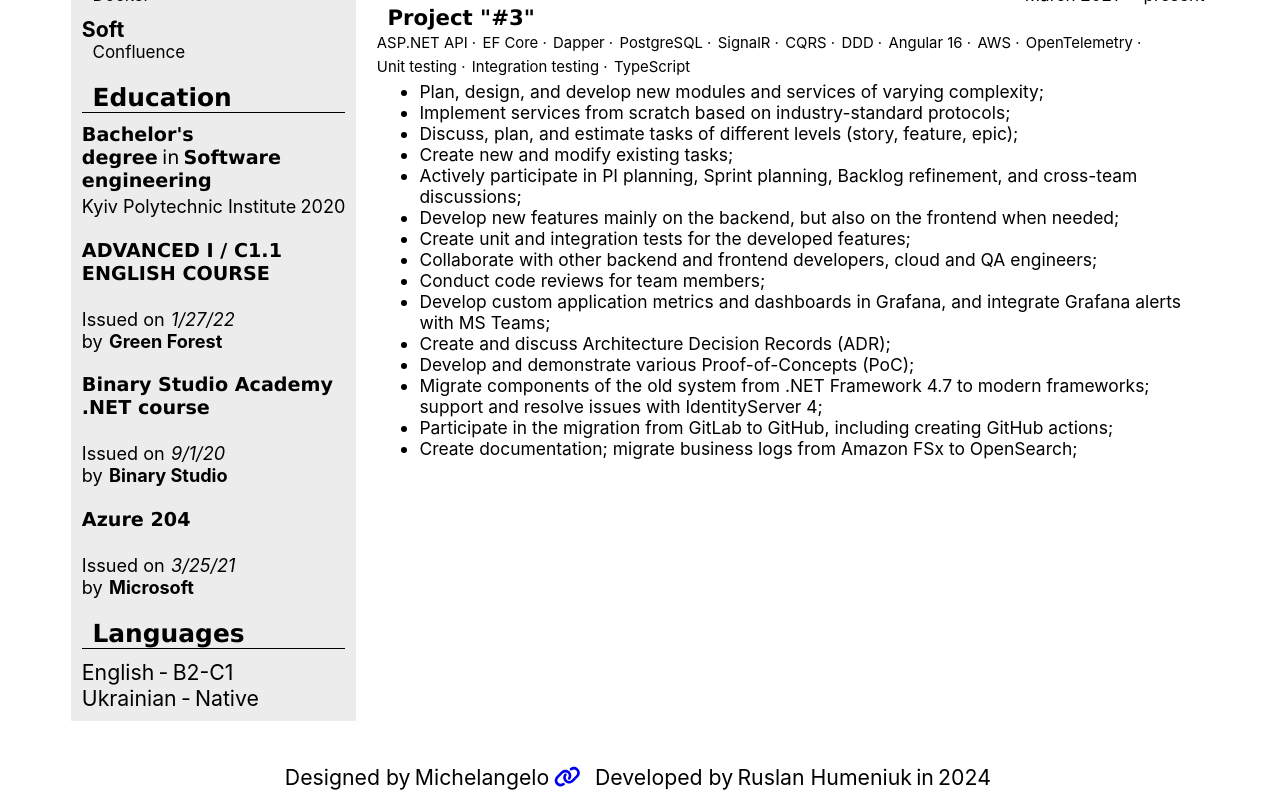
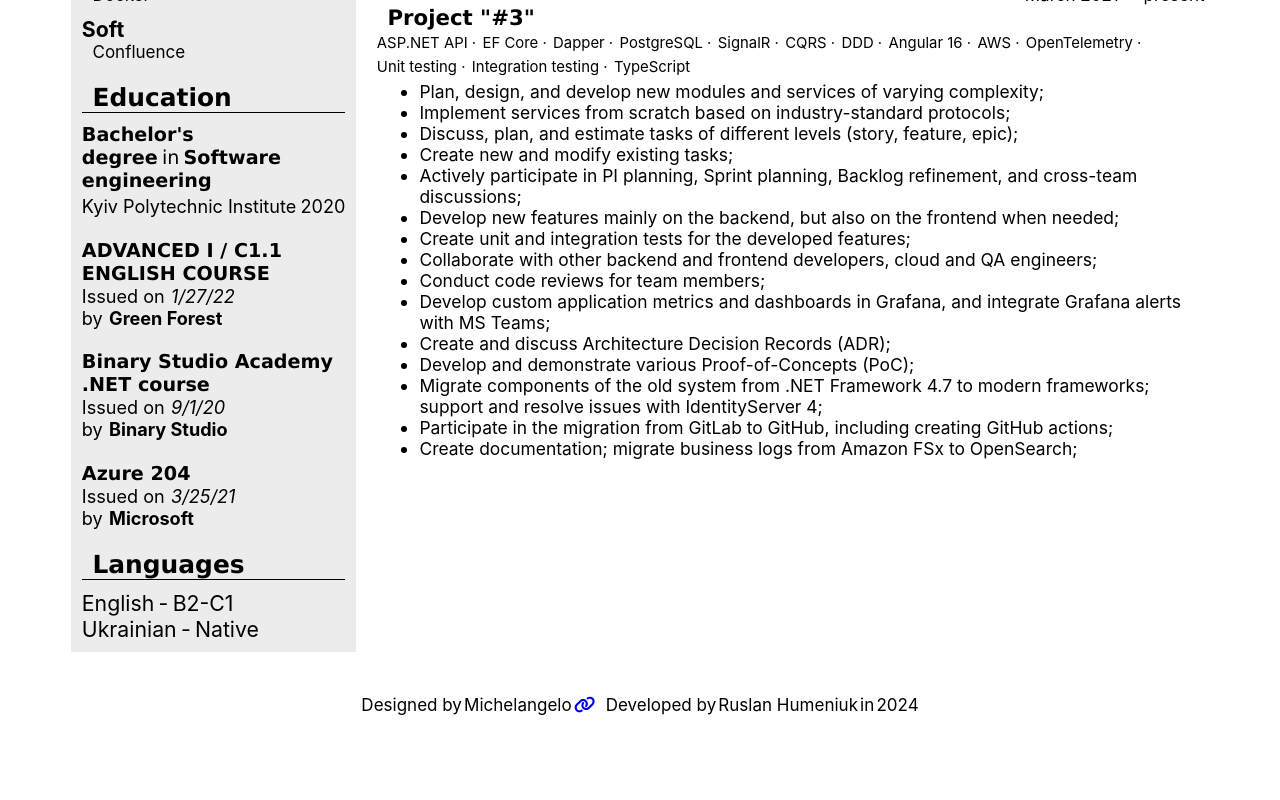
Before and after one commit to rusgumeniuk/portfolio, a React (Create React App) app: page / in a window 1280 px wide. Shown: the part 788-1588 px from the top of the page. After the commit the page ends 1513 px from the top, so only its background shows below. Built offline with nearby package versions, Linux system fonts and the light colour scheme.

Commit message:
feat: update footer items

```diff
--- a/src/components/footer/Footer.css
+++ b/src/components/footer/Footer.css
@@ -2,11 +2,16 @@
   display: flex;
   gap: 0.5rem;
   justify-content: center;
-  font-size: 1rem;
+  font-size: 0.8rem;
   margin-bottom: 0.5rem;
 }
 
-div.footer > div > span,
-a {
-  margin-right: 0.2rem;
+div.designer {
+  text-wrap: nowrap;
 }
+
+div.footer > div {
+  display: flex;
+  gap: 0.1rem;
+  flex-shrink: 0;
+}
```
